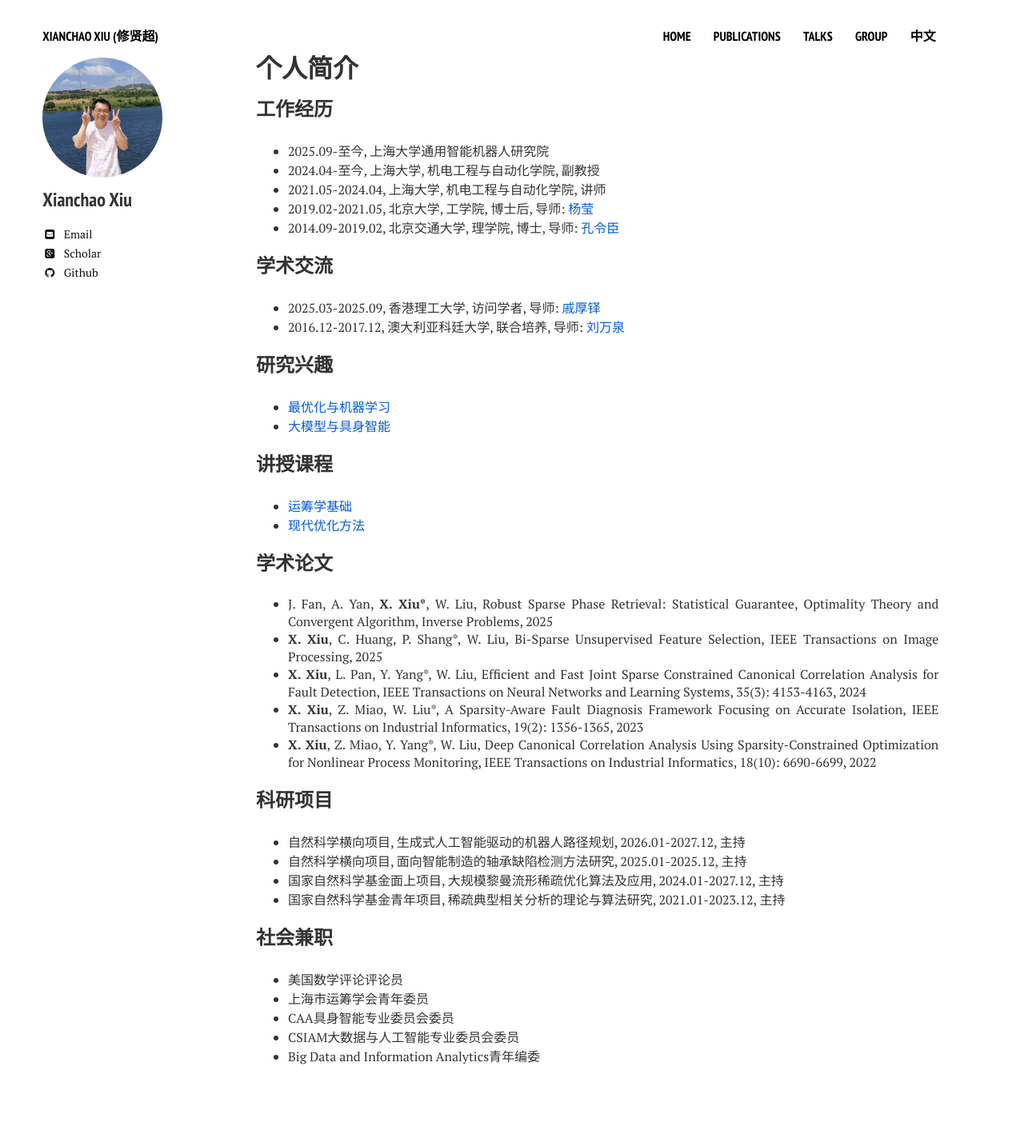
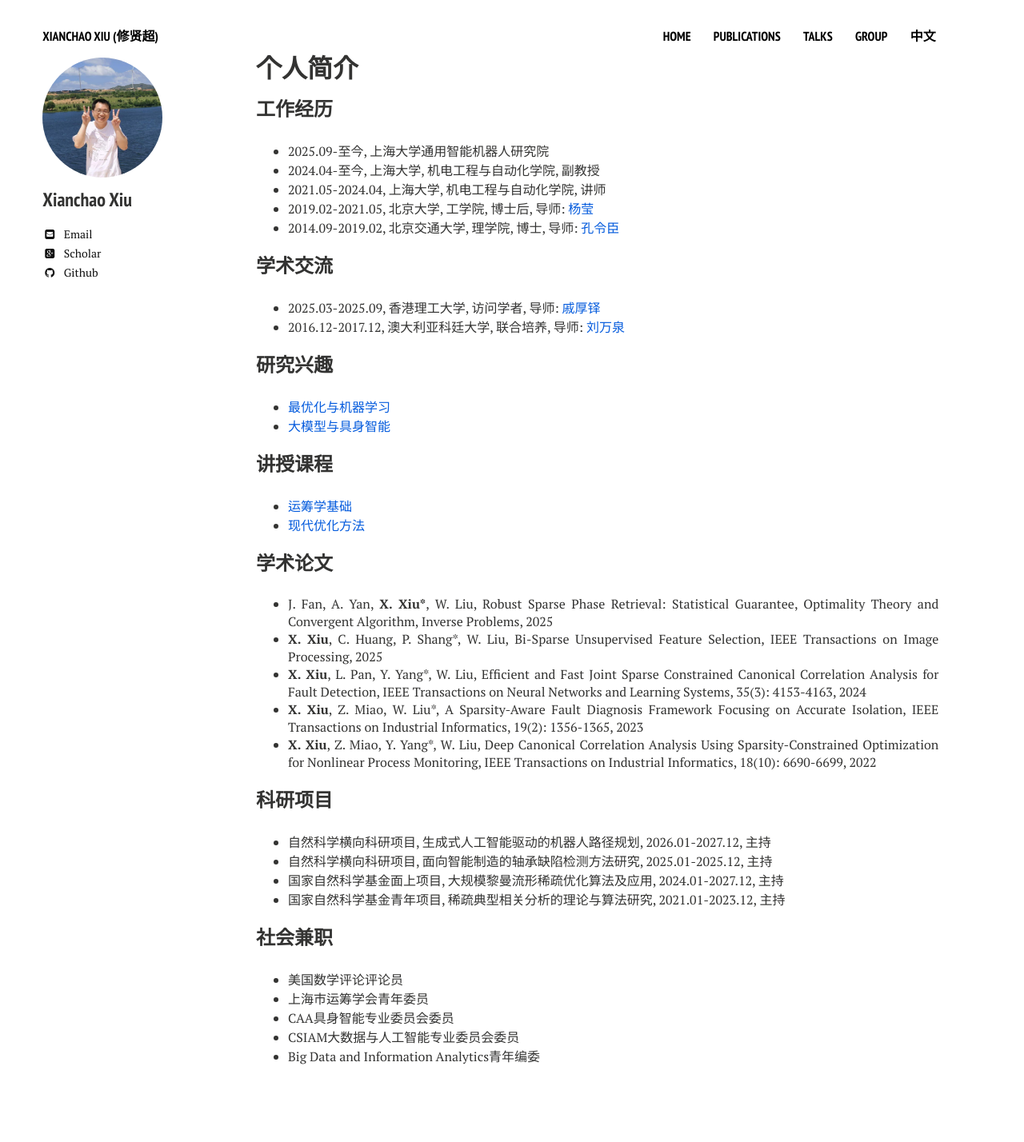
Before and after one commit to xianchaoxiu/xianchaoxiu.github.io, a Jekyll site: the page built from chinese/index.md, in a window 1280 px wide. Shown: the whole page at 80% size. Built offline with Jekyll 4.4.1, drawn with Linux system fonts in a browser that asks for light colours; nearby versions of some CDN libraries.

Commit message:
Update index.md

```diff
--- a/chinese/index.md
+++ b/chinese/index.md
@@ -39,8 +39,8 @@ share: false
 
 
 ### 科研项目
-* 自然科学横向项目, 生成式人工智能驱动的机器人路径规划, 2026.01-2027.12, 主持 <br>
-* 自然科学横向项目, 面向智能制造的轴承缺陷检测方法研究, 2025.01-2025.12, 主持<br>
+* 自然科学横向科研项目, 生成式人工智能驱动的机器人路径规划, 2026.01-2027.12, 主持 <br>
+* 自然科学横向科研项目, 面向智能制造的轴承缺陷检测方法研究, 2025.01-2025.12, 主持<br>
 * 国家自然科学基金面上项目, 大规模黎曼流形稀疏优化算法及应用, 2024.01-2027.12, 主持 <br>
 * 国家自然科学基金青年项目, 稀疏典型相关分析的理论与算法研究, 2021.01-2023.12, 主持 <br>
 
```
